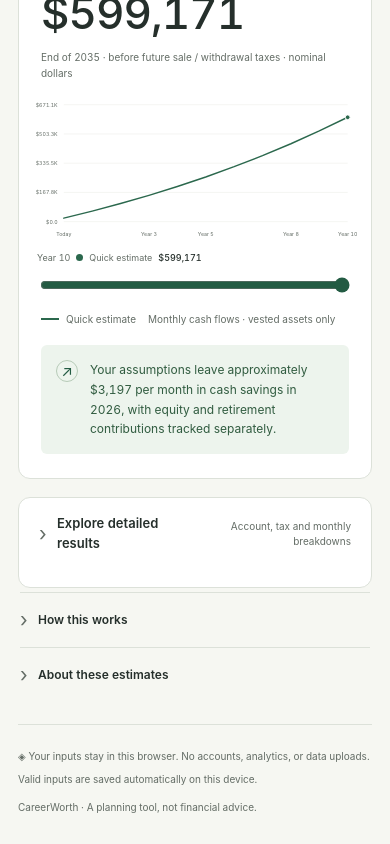
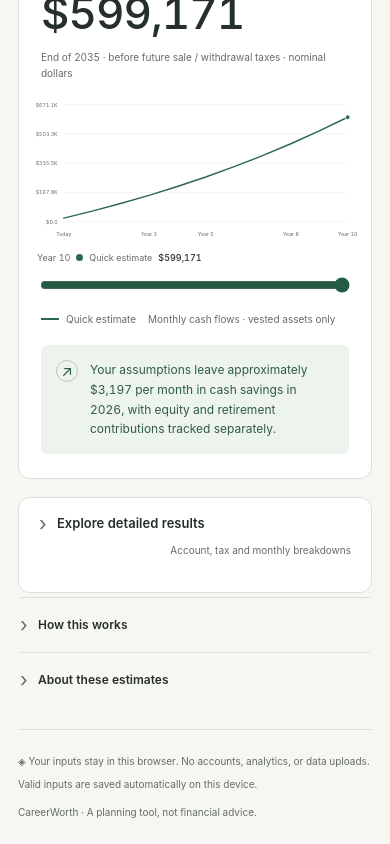
Before and after one commit to sahas-uppalapati/codex-financial-planner, a React (Vite) app: page / in a window 390 px wide. Shown: the part 1626-2470 px from the top of the page. Built offline with nearby package versions, Linux system fonts and the light colour scheme.

Commit message:
Fix responsive layout overflow and details expansion in Results

```diff
--- a/src/components/Results.tsx
+++ b/src/components/Results.tsx
@@ -1,4 +1,4 @@
-import { useState } from "react";
+import { useEffect, useState } from "react";
 import type { PlannerV2 } from "../lib/planner";
 import { monthIndex } from "../lib/planner";
 import type { Projection } from "../lib/projection";
@@ -22,6 +22,10 @@ export function Results({
 }) {
   const [selected, setSelected] = useState(0),
     activeYear = Math.min(selected, Number(state.shared.years) - 1);
+  const [detailsExpanded, setDetailsExpanded] = useState(!quickMode);
+  useEffect(() => {
+    setDetailsExpanded(!quickMode);
+  }, [quickMode]);
   const years = Number(state.shared.years),
     startYear = Number(state.shared.startYear);
   const first = series[0].projection.rows[activeYear],
@@ -160,9 +164,16 @@ export function Results({
           </p>
         )}
       </section>
-      <details className="more-results" open={!quickMode}>
-      <summary>Explore detailed results <span className="optional">Account, tax and monthly breakdowns</span></summary>
-      <div className="more-results-content">
+      <details
+        className="more-results"
+        open={detailsExpanded}
+        onToggle={(e) => setDetailsExpanded(e.currentTarget.open)}
+      >
+        <summary>
+          Explore detailed results{" "}
+          <span className="optional">Account, tax and monthly breakdowns</span>
+        </summary>
+        <div className="more-results-content">
       <section className="cash-panel" aria-labelledby="assets-heading">
         <div className="panel-heading">
           <h2 id="assets-heading">What makes up that balance</h2>
--- a/src/styles.css
+++ b/src/styles.css
@@ -1382,6 +1382,9 @@ footer > span {
     padding-left: 17px;
     padding-right: 17px;
   }
+  .more-results {
+    padding: 0 10px 14px;
+  }
   .ending-balances {
     gap: 12px;
   }
@@ -1735,17 +1738,22 @@ table small {
   border-radius: 12px;
   background: #fff;
   padding: 0 20px 18px;
+  min-width: 0;
+  max-width: 100%;
 }
 .more-results > summary {
   font-size: 13px;
   padding: 16px 0;
+  flex-wrap: wrap;
 }
 .more-results-content {
   display: grid;
   gap: 18px;
+  min-width: 0;
 }
 .more-results-content > .cash-panel {
   margin: 0;
+  min-width: 0;
 }
 .result-year {
   min-width: 0;
```
Also changed, not shown: 1 other file (tests, documents, lock files or other folders).
